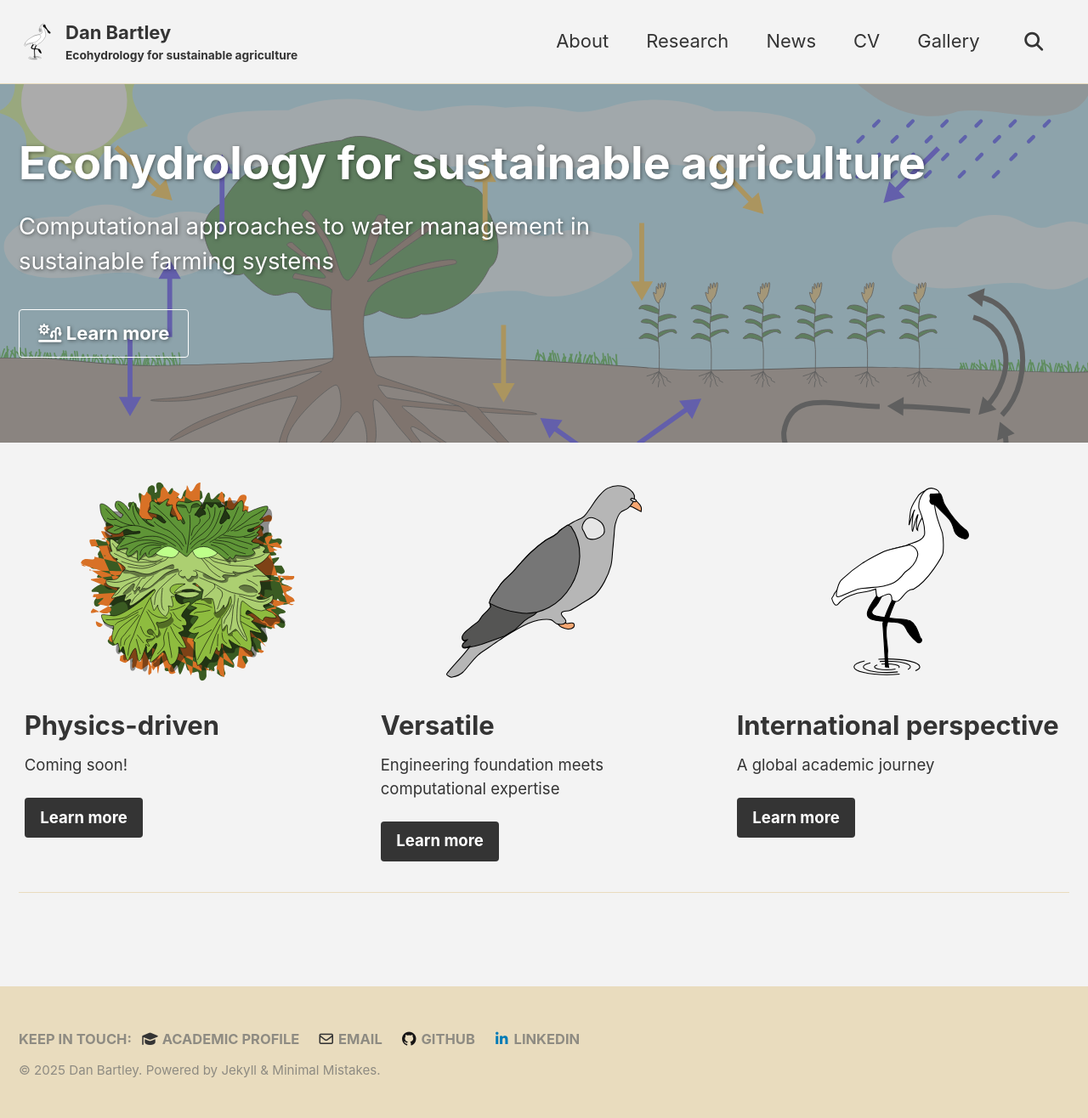
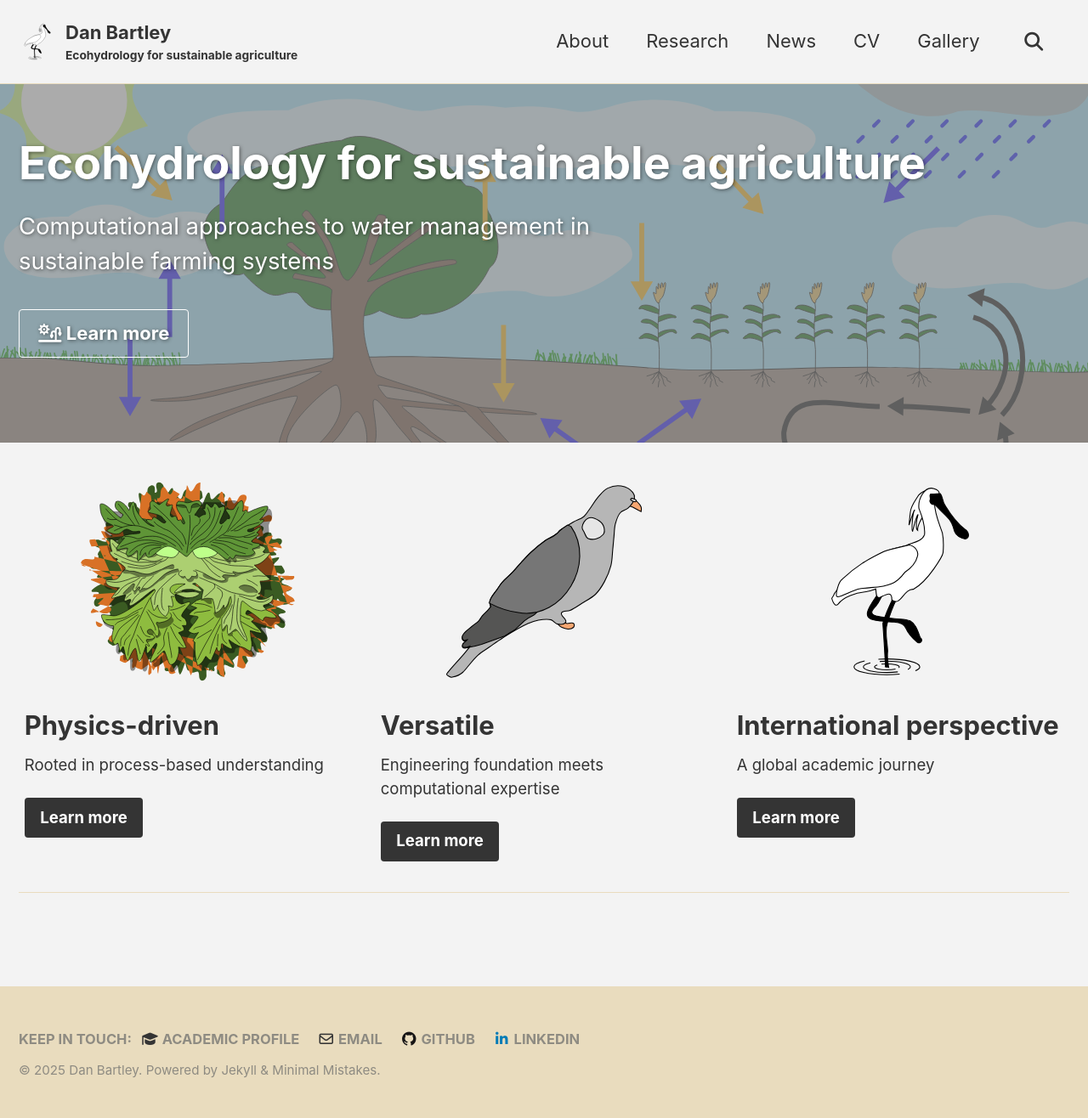
Before and after one commit to dpb-hydro/dpb-hydro.github.io, a Jekyll site: the page built from index.md, in a window 1280 px wide. Shown: the whole page at 85% size. Built offline with Jekyll 4.4.1, drawn with Linux system fonts in a browser that asks for light colours; cached includes are drawn as plain includes.

Commit message:
Updated excerpt

```diff
--- a/index.md
+++ b/index.md
@@ -12,7 +12,7 @@ feature_row:
   - image_path: /assets/images/green-man-feature.svg
     alt: "physics-driven"
     title: "Physics-driven"
-    excerpt: "Coming soon!"
+    excerpt: "Rooted in process-based understanding"
     url: "/research/"
     btn_class: "btn--primary"
     btn_label: "Learn more"
```
